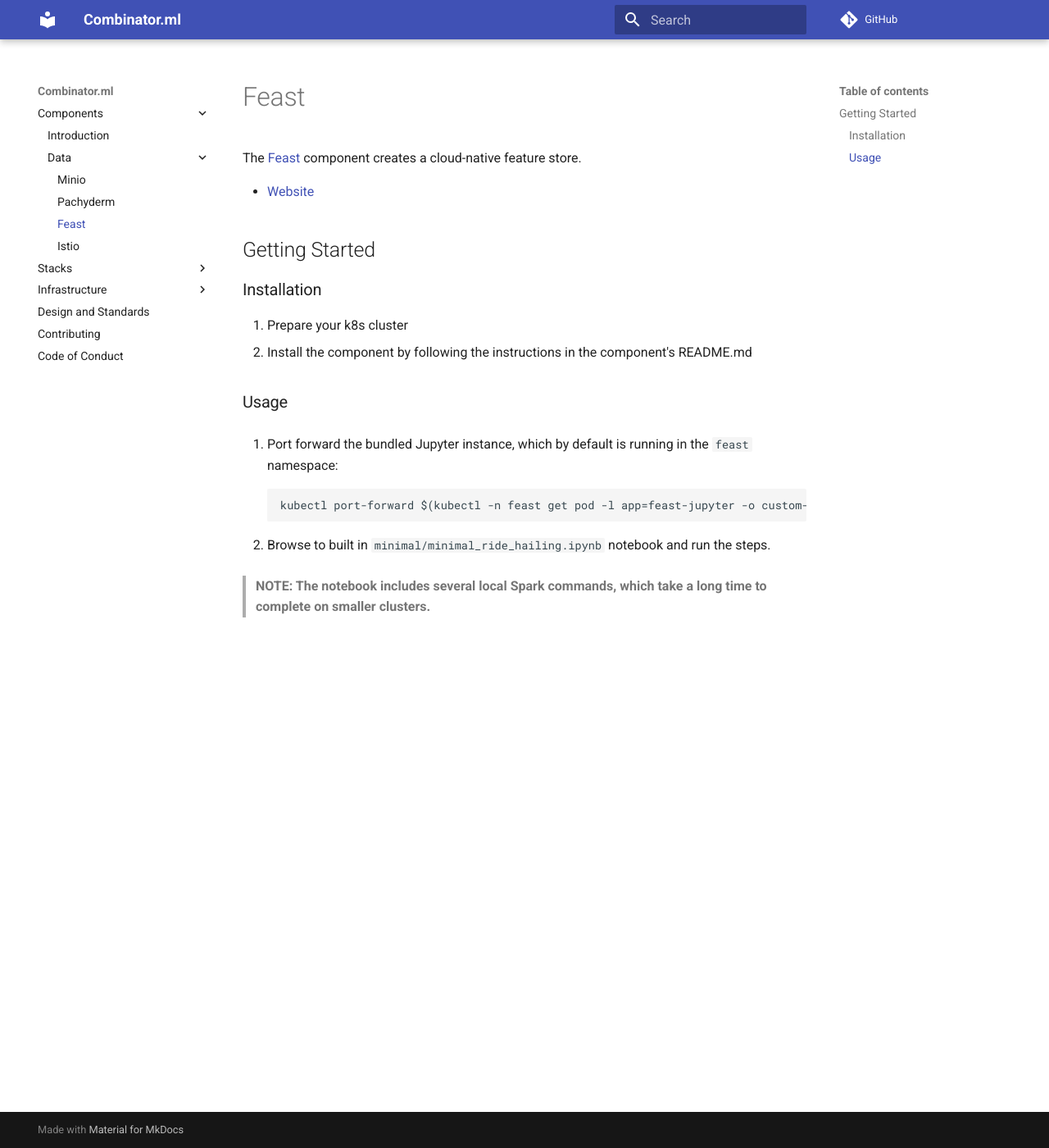
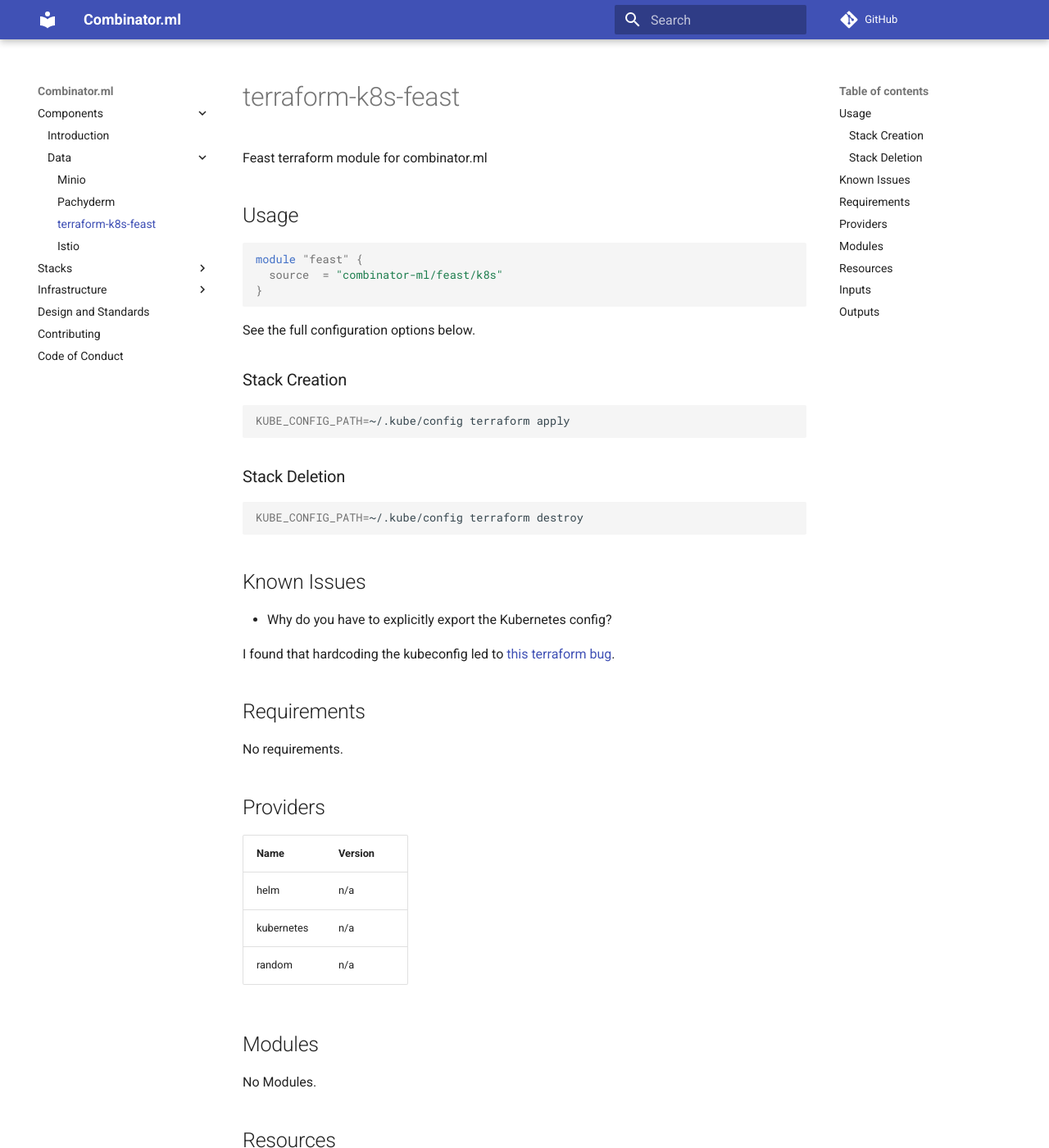
Before and after one commit to combinator-ml/combinator, an MkDocs documentation site: the page built from docs/components/data/feast.md, in a window 1280 px wide and 1400 px high. Shown: the whole window at 82% size. Built offline with MkDocs 1.6.1 and Material for MkDocs 9.7.7, drawn with Linux system fonts in a browser that asks for light colours; comment, search, counter and statistics services are not loaded; some of the changed text lies outside the part shown.

Commit message:
docs: auto-update docs from combinator-ml/terraform-k8s-feast

````diff
--- a/docs/components/data/feast.md
+++ b/docs/components/data/feast.md
@@ -1,24 +1,67 @@
-# Feast
+# terraform-k8s-feast
 
-The [Feast](https://feast.dev) component creates a cloud-native feature store.
+Feast terraform module for combinator.ml
 
-- [Website](https://github.com/combinator-ml/terraform-k8s-feast)
+## Usage
 
-## Getting Started
+```terraform
+module "feast" {
+  source  = "combinator-ml/feast/k8s"
+}
+```
 
-### Installation
+See the full configuration options below.
 
-1. Prepare your k8s cluster
-2. Install the component by following the instructions in the component's README.md
+### Stack Creation
 
-### Usage
+```bash
+KUBE_CONFIG_PATH=~/.kube/config terraform apply
+```
 
-1. Port forward the bundled Jupyter instance, which by default is running in the `feast` namespace:
+### Stack Deletion
 
-    ```
-    kubectl port-forward $(kubectl -n feast get pod -l app=feast-jupyter -o custom-columns=:metadata.name) 8888:8888 -n feast
-    ```
+```bash
+KUBE_CONFIG_PATH=~/.kube/config terraform destroy
+```
 
-2. Browse to built in `minimal/minimal_ride_hailing.ipynb` notebook and run the steps.
+## Known Issues
 
-> **NOTE: The notebook includes several local Spark commands, which take a long time to complete on smaller clusters.**
+- Why do you have to explicitly export the Kubernetes config?
+
+I found that hardcoding the kubeconfig led to [this terraform bug](https://github.com/terraform-aws-modules/terraform-aws-eks/issues/1234).
+
+## Requirements
+
+No requirements.
+
+## Providers
+
+| Name | Version |
+|------|---------|
+| helm | n/a |
+| kubernetes | n/a |
+| random | n/a |
+
+## Modules
+
+No Modules.
+
+## Resources
+
+| Name |
+|------|
+| [helm_release](https://registry.terraform.io/providers/hashicorp/helm/latest/docs/resources/release) |
+| [kubernetes_namespace](https://registry.terraform.io/providers/hashicorp/kubernetes/latest/docs/resources/namespace) |
+| [kubernetes_secret](https://registry.terraform.io/providers/hashicorp/kubernetes/latest/docs/resources/secret) |
+| [random_password](https://registry.terraform.io/providers/hashicorp/random/latest/docs/resources/password) |
+
+## Inputs
+
+| Name | Description | Type | Default | Required |
+|------|-------------|------|---------|:--------:|
+| name\_prefix | Prefix to be used when naming the different components of Feast | `string` | `"combinator"` | no |
+| namespace | (Optional) The namespace to install into. Defaults to feast. | `string` | `"feast"` | no |
+
+## Outputs
+
+No output.
````
